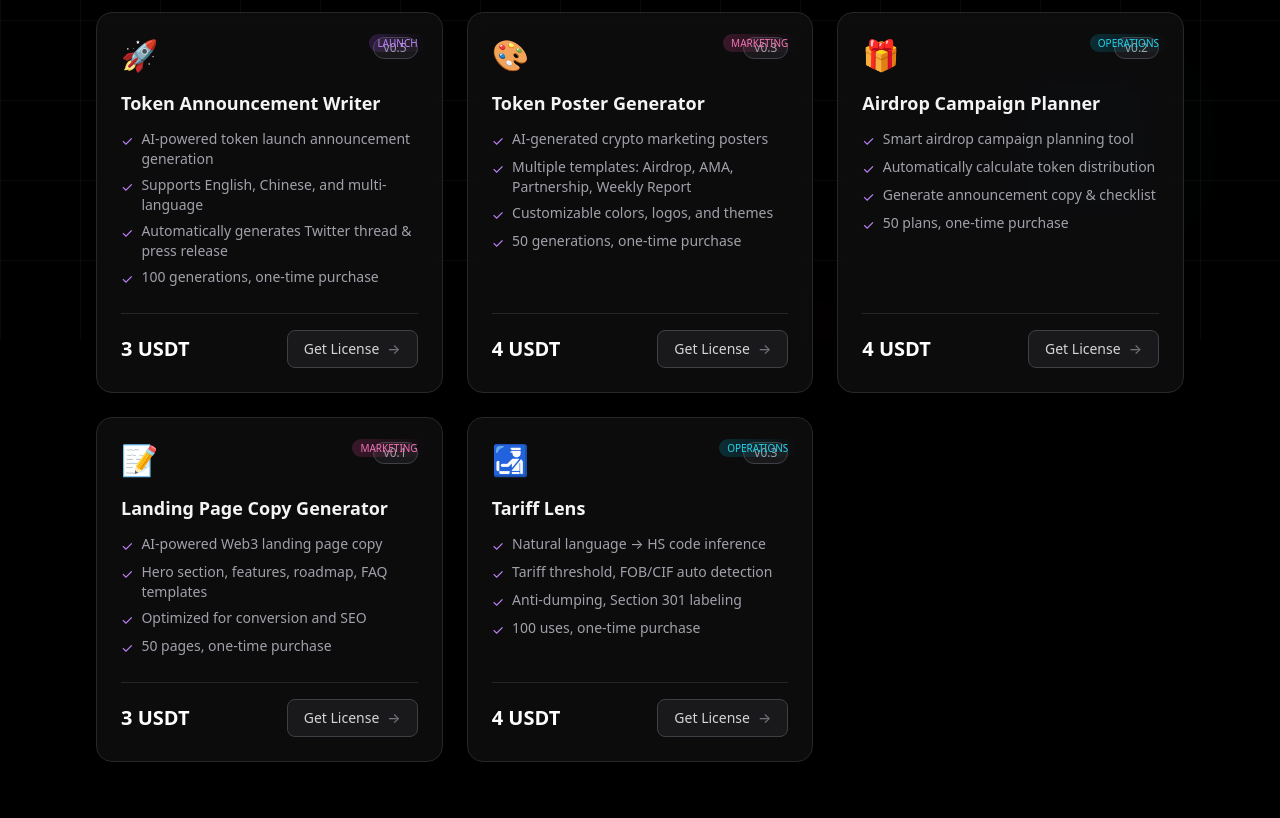
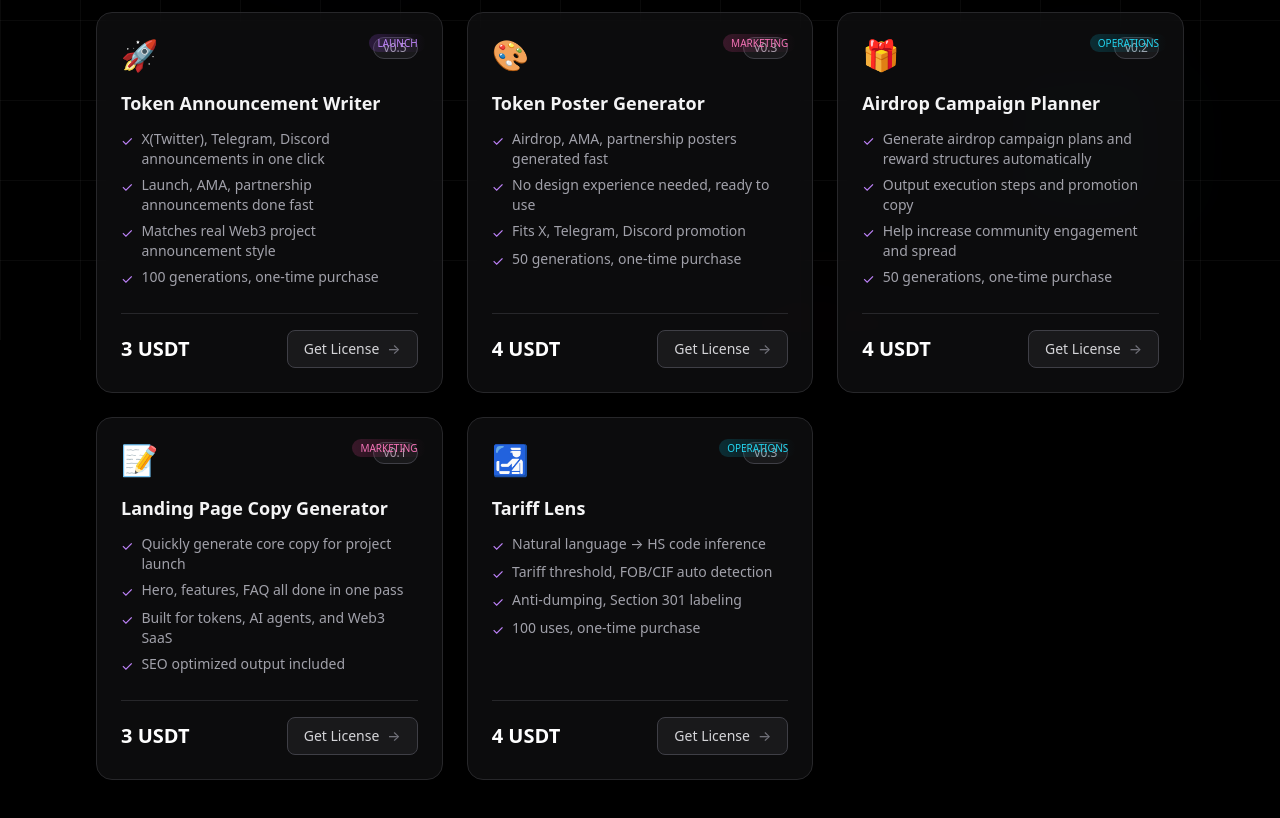
Before and after one commit to 1235789a/multhub, a Next.js app: page /store in a window 1280 px wide. Shown: the part 460-1278 px from the top of the page. Built offline with nearby package versions, Linux system fonts and the light colour scheme.

Commit message:
feat: Integrate Creem Payment Gateway
Co-authored-by: traeagent <traeagent@users.noreply.github.com>

```diff
--- a/src/app/data/products.ts
+++ b/src/app/data/products.ts
@@ -153,16 +153,16 @@ export const PRODUCTS: Product[] = [
     category: "launch",
     features: {
       en: [
-        "AI-powered token launch announcement generation",
-        "Supports English, Chinese, and multi-language",
-        "Automatically generates Twitter thread & press release",
+        "X(Twitter), Telegram, Discord announcements in one click",
+        "Launch, AMA, partnership announcements done fast",
+        "Matches real Web3 project announcement style",
         "100 generations, one-time purchase",
       ],
       zh: [
-        "AI 驱动的代币发布文案生成",
-        "支持英文、中文多语言输出",
-        "自动生成 Twitter Thread 和新闻稿",
-        "100 次配额 · 一次买断",
+        "X(Twitter)、Telegram、Discord 官宣一键生成",
+        "上线公告、AMA公告、合作公告快速完成",
+        "符合真实 Web3 项目发布风格",
+        "100次生成额度，一次买断",
       ],
     },
     status: "beta",
@@ -185,16 +185,16 @@ export const PRODUCTS: Product[] = [
     category: "marketing",
     features: {
       en: [
-        "AI-generated crypto marketing posters",
-        "Multiple templates: Airdrop, AMA, Partnership, Weekly Report",
-        "Customizable colors, logos, and themes",
+        "Airdrop, AMA, partnership posters generated fast",
+        "No design experience needed, ready to use",
+        "Fits X, Telegram, Discord promotion",
         "50 generations, one-time purchase",
       ],
       zh: [
-        "AI 生成加密货币营销海报",
-        "多种模板：空投、AMA、合作、周报",
-        "可自定义颜色、Logo 和主题",
-        "50 次配额 · 一次买断",
+        "空投、AMA、合作海报快速生成",
+        "无需设计经验即可直接使用",
+        "适配 X、Telegram、Discord 宣传场景",
+        "50次生成额度，一次买断",
       ],
     },
     status: "beta",
@@ -217,16 +217,16 @@ export const PRODUCTS: Product[] = [
     category: "operations",
     features: {
       en: [
-        "Smart airdrop campaign planning tool",
-        "Automatically calculate token distribution",
-        "Generate announcement copy & checklist",
-        "50 plans, one-time purchase",
+        "Generate airdrop campaign plans and reward structures automatically",
+        "Output execution steps and promotion copy",
+        "Help increase community engagement and spread",
+        "50 generations, one-time purchase",
       ],
       zh: [
-        "智能空投活动策划工具",
-        "自动计算代币分配方案",
-        "生成公告文案和检查清单",
-        "50 次配额 · 一次买断",
+        "自动生成空投活动方案与奖励机制",
+        "输出执行步骤与宣传文案",
+        "帮助提升社区参与度和传播效果",
+        "50次生成额度，一次买断",
       ],
     },
     status: "forging",
@@ -248,16 +248,16 @@ export const PRODUCTS: Product[] = [
     category: "marketing",
     features: {
       en: [
-        "AI-powered Web3 landing page copy",
-        "Hero section, features, roadmap, FAQ templates",
-        "Optimized for conversion and SEO",
-        "50 pages, one-time purchase",
+        "Quickly generate core copy for project launch",
+        "Hero, features, FAQ all done in one pass",
+        "Built for tokens, AI agents, and Web3 SaaS",
+        "SEO optimized output included",
       ],
       zh: [
-        "AI 驱动的 Web3 落地页文案",
-        "Hero 区域、功能、路线图、FAQ 模板",
-        "为转化率和 SEO 优化",
-        "50 次配额 · 一次买断",
+        "快速生成项目上线所需核心文案",
+        "Hero、功能介绍、FAQ 一次完成",
+        "面向 Token、AI Agent 与 Web3 SaaS",
+        "支持 SEO 优化内容输出",
       ],
     },
     status: "forging",
```
